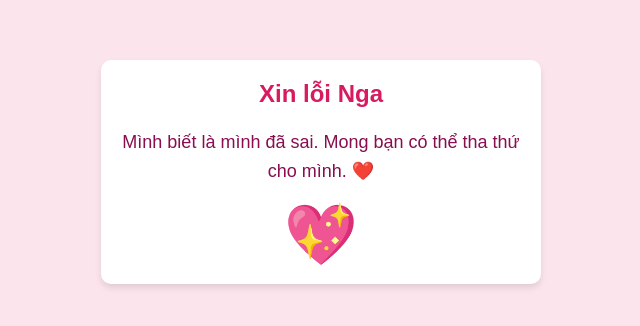
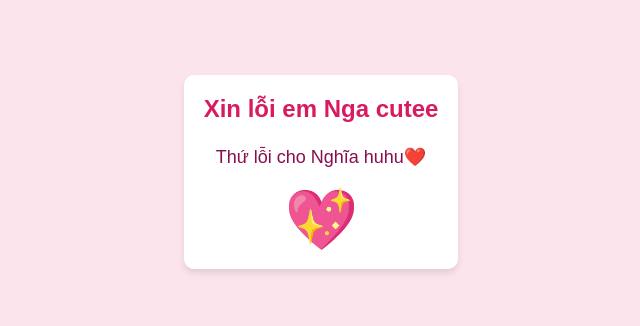
Before and after one commit to NNghiaDev/NNghiaDev.github.io, a plain HTML site: page index.html in a window 1280 px wide. Shown: the part 228-554 px from the top of the page, without its empty margins (319-959 px from the left). Drawn offline with Linux system fonts and the light colour scheme.

Commit message:
Update index.html

```diff
--- a/index.html
+++ b/index.html
@@ -3,7 +3,7 @@
 <head>
     <meta charset="UTF-8">
     <meta name="viewport" content="width=device-width, initial-scale=1.0">
-    <title>Xin Lỗi Nga</title>
+    <title>Xin Lỗi Em Nga</title>
     <style>
         body {
             font-family: Arial, sans-serif;
@@ -51,8 +51,8 @@
 </head>
 <body>
     <div class="card">
-        <h1>Xin lỗi Nga</h1>
-        <p>Mình biết là mình đã sai. Mong bạn có thể tha thứ cho mình. ❤️</p>
+        <h1>Xin lỗi em Nga cutee</h1>
+        <p>Thứ lỗi cho Nghĩa huhu❤️</p>
         <div class="heart">💖</div>
     </div>
 </body>
```
